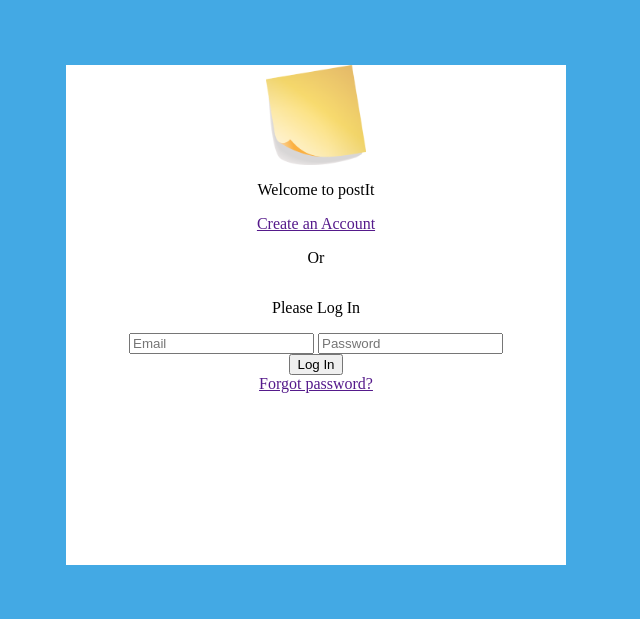
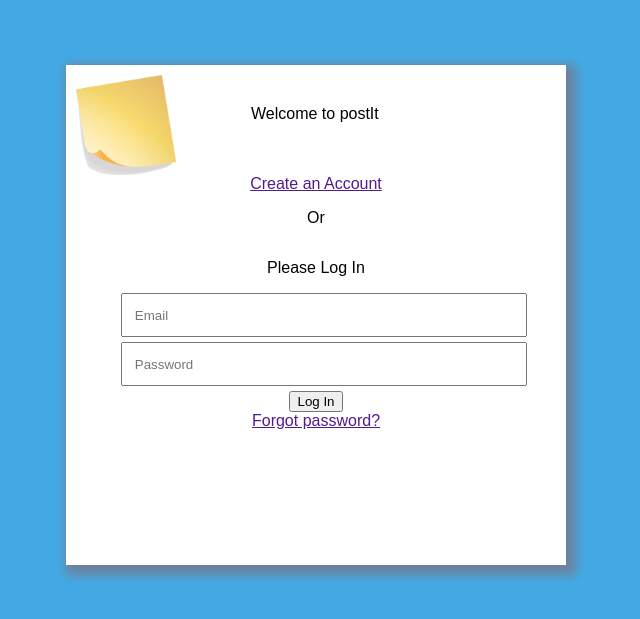
Before and after one commit to martentyrk/Trio, a plain HTML site: page Login/login.html in a window 1280 px wide. Shown: the part 135-754 px from the top of the page, without its empty margins (324-964 px from the left). Drawn offline with Linux system fonts and the light colour scheme.

Commit message:
Styled elements on login page

```diff
--- a/Login/login.html
+++ b/Login/login.html
@@ -8,8 +8,10 @@
 </head>
 <body>
     <div class='login-box'>
+            <div class='welcome'>
             <img id='postit' src="../Assets/login_postit.png" alt="Your browser does not seem to support images.">
             <p>Welcome to postIt</p>
+            </div>
             <a href="">Create an Account</a>
             <p>Or</p>
             <p>Please Log In</p>
--- a/Login/login_style.css
+++ b/Login/login_style.css
@@ -1,9 +1,24 @@
 html, body {
     background: #43a9e4;
+    font-family: 'Kumbh Sans', sans-serif;
 }
 #postit {
     width: 100px;
     height: 100px;
+    margin-left: 10px;
+    margin-top: 10px;
+    display: inline;
+    float:left;
+}
+div > div > p {
+    text-align: center;
+    margin-top: 40px;
+    margin-left: 75px;
+    display: inline;
+    float: left;
+}
+.welcome{
+    width: 500px;
 }
 .login-box {
     display: flex;
@@ -13,4 +28,14 @@ html, body {
     margin: 200px auto;
     background: #ffffff;
     align-items: center;
+    box-shadow: 5px 5px 10px 5px #6d819b;
 }
+
+input {
+    width: 100%;
+    height: 40px;
+    margin: auto;
+    margin-bottom: 5px;
+    padding: 0;
+    padding-left: 12px;
+}
```
